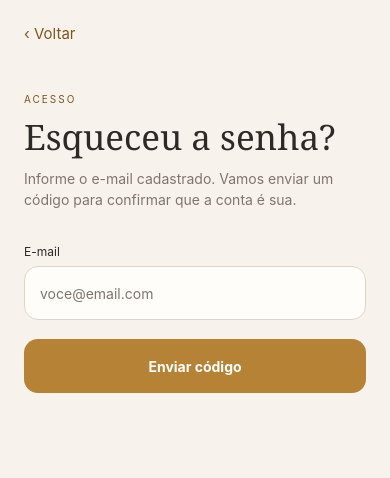
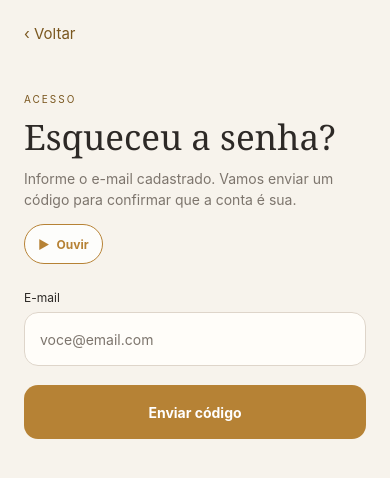
Before and after one commit to Oliyes/shopfeel-mobile, a React Native app: screen / in a window 390 px wide. Both pictures are taken after a click on the button "Esqueci minha senha". Shown: the top 478 px of the page. Built offline with nearby package versions, Linux system fonts and the light colour scheme; no server answers.

Commit message:
Adiciona audio de acessibilidade na recuperacao de senha

```diff
--- a/src/screens/ForgotPasswordScreen.js
+++ b/src/screens/ForgotPasswordScreen.js
@@ -9,9 +9,11 @@ import {
   ScrollView,
   KeyboardAvoidingView,
   Platform,
+  View,
 } from "react-native";
 import { SafeAreaView } from "react-native-safe-area-context";
 import { apiRequest } from "../services/api";
+import SpeakButton from "../components/SpeakButton";
 import { colors } from "../theme";
 
 export default function ForgotPasswordScreen({ navigation }) {
@@ -30,29 +32,18 @@ export default function ForgotPasswordScreen({ navigation }) {
 
     try {
       setLoading(true);
-
-      const data = await apiRequest(
-        "/api/auth/forgot-password",
-        {
+      const data = await apiRequest("/api/auth/forgot-password", {
         method: "POST",
-          body: JSON.stringify({
-            email: email.trim().toLowerCase(),
-          }),
-        }
-      );
+        body: JSON.stringify({ email: email.trim().toLowerCase() }),
+      });
 
       setStep("reset");
-
       Alert.alert(
         "Verifique seu e-mail",
-        data.message ||
-          "Enviamos um código de recuperação."
+        data.message || "Enviamos um código de recuperação."
       );
     } catch (error) {
-      Alert.alert(
-        "Recuperação de senha",
-        error.message
-      );
+      Alert.alert("Recuperação de senha", error.message);
     } finally {
       setLoading(false);
     }
@@ -60,75 +51,53 @@ export default function ForgotPasswordScreen({ navigation }) {
 
   async function handleResetPassword() {
     if (!code.trim()) {
-      Alert.alert(
-        "Atenção",
-        "Digite o código enviado para seu e-mail."
-      );
+      Alert.alert("Atenção", "Digite o código enviado para seu e-mail.");
       return;
     }
 
     if (password.length < 8) {
-      Alert.alert(
-        "Senha curta",
-        "A nova senha deve ter pelo menos 8 caracteres."
-      );
+      Alert.alert("Senha curta", "A nova senha deve ter pelo menos 8 caracteres.");
       return;
     }
 
     if (password !== confirm) {
-      Alert.alert(
-        "Atenção",
-        "As senhas não são iguais."
-      );
+      Alert.alert("Atenção", "As senhas não são iguais.");
       return;
     }
 
     try {
       setLoading(true);
-
-      const data = await apiRequest(
-        "/api/auth/reset-password",
-        {
+      const data = await apiRequest("/api/auth/reset-password", {
         method: "POST",
         body: JSON.stringify({
           email: email.trim().toLowerCase(),
           code: code.trim(),
           password,
         }),
-        }
-      );
+      });
 
       Alert.alert(
         "Senha alterada",
-        data.message ||
-          "Sua senha foi alterada com sucesso.",
-        [
-          {
-            text: "Entrar",
-            onPress: () =>
-              navigation.replace("Login"),
-          },
-        ]
+        data.message || "Sua senha foi alterada com sucesso.",
+        [{ text: "Entrar", onPress: () => navigation.replace("Login") }]
       );
     } catch (error) {
-      Alert.alert(
-        "Não foi possível alterar a senha",
-        error.message
-      );
+      Alert.alert("Não foi possível alterar a senha", error.message);
     } finally {
       setLoading(false);
     }
   }
 
+  const speechText =
+    step === "email"
+      ? "Tela de recuperação de senha. Digite o e-mail cadastrado e toque em Enviar código. Você receberá um código de recuperação por e-mail."
+      : "Digite o código de seis números enviado ao seu e-mail. Depois, informe uma nova senha com pelo menos oito caracteres, confirme a nova senha e toque em Alterar senha.";
+
   return (
     <SafeAreaView style={styles.safe}>
       <KeyboardAvoidingView
         style={styles.safe}
-        behavior={
-          Platform.OS === "ios"
-            ? "padding"
-            : undefined
-        }
+        behavior={Platform.OS === "ios" ? "padding" : undefined}
       >
         <ScrollView
           contentContainerStyle={styles.container}
@@ -140,43 +109,39 @@ export default function ForgotPasswordScreen({ navigation }) {
                 setStep("email");
                 return;
               }
-
               navigation.goBack();
             }}
+            accessibilityRole="button"
+            accessibilityLabel="Voltar"
           >
-            <Text style={styles.back}>
-              ‹ Voltar
-            </Text>
+            <Text style={styles.back}>‹ Voltar</Text>
           </TouchableOpacity>
 
-          <Text style={styles.kicker}>
-            ACESSO
+          <Text style={styles.kicker}>ACESSO</Text>
+          <Text style={styles.title}>
+            {step === "email" ? "Esqueceu a senha?" : "Crie uma nova senha"}
           </Text>
-
-          <Text style={styles.title}>
-            {step === "email"
-              ? "Esqueceu a senha?"
-              : "Crie uma nova senha"}
-          </Text>
-
           <Text style={styles.subtitle}>
             {step === "email"
               ? "Informe o e-mail cadastrado. Vamos enviar um código para confirmar que a conta é sua."
               : "Digite o código de 6 números que enviamos para seu e-mail e escolha uma nova senha."}
           </Text>
 
+          <View style={styles.audioWrap}>
+            <SpeakButton
+              text={speechText}
+              accentColor="#B68235"
+              label="Ouvir instruções de recuperação de senha"
+            />
+          </View>
+
           {step === "email" ? (
             <>
-              <Text style={styles.label}>
-                E-mail
-              </Text>
-
+              <Text style={styles.label}>E-mail</Text>
               <TextInput
                 style={styles.input}
                 placeholder="voce@email.com"
-                placeholderTextColor={
-                  colors.muted
-                }
+                placeholderTextColor={colors.muted}
                 keyboardType="email-address"
                 autoCapitalize="none"
                 value={email}
@@ -188,80 +153,52 @@ export default function ForgotPasswordScreen({ navigation }) {
                 style={styles.button}
                 onPress={handleSendCode}
                 disabled={loading}
+                accessibilityRole="button"
+                accessibilityLabel="Enviar código"
               >
                 {loading ? (
-                  <ActivityIndicator
-                    color={colors.white}
-                  />
+                  <ActivityIndicator color={colors.white} />
                 ) : (
-                  <Text
-                    style={styles.buttonText}
-                  >
-                    Enviar código
-                  </Text>
+                  <Text style={styles.buttonText}>Enviar código</Text>
                 )}
               </TouchableOpacity>
             </>
           ) : (
             <>
               <Text style={styles.emailSent}>
-                Código enviado para{" "}
-                {email.trim().toLowerCase()}
+                Código enviado para {email.trim().toLowerCase()}
               </Text>
 
-              <Text style={styles.label}>
-                Código de recuperação
-              </Text>
-
+              <Text style={styles.label}>Código de recuperação</Text>
               <TextInput
-                style={[
-                  styles.input,
-                  styles.codeInput,
-                ]}
+                style={[styles.input, styles.codeInput]}
                 placeholder="000000"
-                placeholderTextColor={
-                  colors.muted
-                }
+                placeholderTextColor={colors.muted}
                 keyboardType="number-pad"
                 maxLength={6}
                 value={code}
                 onChangeText={(value) =>
-                  setCode(
-                    value.replace(
-                      /[^0-9]/g,
-                      ""
-                    )
-                  )
+                  setCode(value.replace(/[^0-9]/g, ""))
                 }
                 accessibilityLabel="Código de recuperação"
               />
 
-              <Text style={styles.label}>
-                Nova senha
-              </Text>
-
+              <Text style={styles.label}>Nova senha</Text>
               <TextInput
                 style={styles.input}
                 placeholder="Mínimo de 8 caracteres"
-                placeholderTextColor={
-                  colors.muted
-                }
+                placeholderTextColor={colors.muted}
                 secureTextEntry
                 value={password}
                 onChangeText={setPassword}
                 accessibilityLabel="Nova senha"
               />
 
-              <Text style={styles.label}>
-                Confirmar nova senha
-              </Text>
-
+              <Text style={styles.label}>Confirmar nova senha</Text>
               <TextInput
                 style={styles.input}
                 placeholder="Digite a nova senha novamente"
-                placeholderTextColor={
-                  colors.muted
-                }
+                placeholderTextColor={colors.muted}
                 secureTextEntry
                 value={confirm}
                 onChangeText={setConfirm}
@@ -270,21 +207,15 @@ export default function ForgotPasswordScreen({ navigation }) {
 
               <TouchableOpacity
                 style={styles.button}
-                onPress={
-                  handleResetPassword
-                }
+                onPress={handleResetPassword}
                 disabled={loading}
+                accessibilityRole="button"
+                accessibilityLabel="Alterar senha"
               >
                 {loading ? (
-                  <ActivityIndicator
-                    color={colors.white}
-                  />
+                  <ActivityIndicator color={colors.white} />
                 ) : (
-                  <Text
-                    style={styles.buttonText}
-                  >
-                    Alterar senha
-                  </Text>
+                  <Text style={styles.buttonText}>Alterar senha</Text>
                 )}
               </TouchableOpacity>
 
@@ -292,12 +223,10 @@ export default function ForgotPasswordScreen({ navigation }) {
                 style={styles.resendButton}
                 onPress={handleSendCode}
                 disabled={loading}
+                accessibilityRole="button"
+                accessibilityLabel="Enviar outro código"
               >
-                <Text
-                  style={styles.resendText}
-                >
-                  Enviar outro código
-                </Text>
+                <Text style={styles.resendText}>Enviar outro código</Text>
               </TouchableOpacity>
             </>
           )}
@@ -308,50 +237,14 @@ export default function ForgotPasswordScreen({ navigation }) {
 }
 
 const styles = StyleSheet.create({
-  safe: {
-    flex: 1,
-    backgroundColor: colors.background,
-  },
-
-  container: {
-    flexGrow: 1,
-    padding: 24,
-    paddingBottom: 40,
-  },
-
-  back: {
-    color: colors.goldDark,
-    fontSize: 15,
-    marginBottom: 50,
-  },
-
-  kicker: {
-    color: colors.goldDark,
-    letterSpacing: 2,
-    fontSize: 10,
-    marginBottom: 8,
-  },
-
-  title: {
-    fontSize: 35,
-    fontFamily: "Georgia",
-    color: colors.text,
-  },
-
-  subtitle: {
-    color: colors.muted,
-    lineHeight: 21,
-    marginTop: 8,
-    marginBottom: 30,
-  },
-
-  label: {
-    color: colors.text,
-    fontSize: 12,
-    marginBottom: 7,
-    marginTop: 4,
-  },
-
+  safe: { flex: 1, backgroundColor: colors.background },
+  container: { flexGrow: 1, padding: 24, paddingBottom: 40 },
+  back: { color: colors.goldDark, fontSize: 15, marginBottom: 50 },
+  kicker: { color: colors.goldDark, letterSpacing: 2, fontSize: 10, marginBottom: 8 },
+  title: { fontSize: 35, fontFamily: "Georgia", color: colors.text },
+  subtitle: { color: colors.muted, lineHeight: 21, marginTop: 8, marginBottom: 14 },
+  audioWrap: { marginBottom: 22 },
+  label: { color: colors.text, fontSize: 12, marginBottom: 7, marginTop: 4 },
   input: {
     height: 54,
     borderWidth: 1,
@@ -362,19 +255,8 @@ const styles = StyleSheet.create({
     color: colors.text,
     marginBottom: 15,
   },
-
-  codeInput: {
-    fontSize: 22,
-    letterSpacing: 8,
-    textAlign: "center",
-  },
-
-  emailSent: {
-    color: "#7B4AB5",
-    fontSize: 12,
-    marginBottom: 22,
-  },
-
+  codeInput: { fontSize: 22, letterSpacing: 8, textAlign: "center" },
+  emailSent: { color: "#7B4AB5", fontSize: 12, marginBottom: 22 },
   button: {
     height: 54,
     marginTop: 4,
@@ -383,22 +265,12 @@ const styles = StyleSheet.create({
     alignItems: "center",
     justifyContent: "center",
   },
-
-  buttonText: {
-    color: colors.white,
-    fontWeight: "700",
-  },
-
+  buttonText: { color: colors.white, fontWeight: "700" },
   resendButton: {
     height: 48,
     alignItems: "center",
     justifyContent: "center",
     marginTop: 8,
   },
-
-  resendText: {
-    color: "#9B5DE5",
-    fontWeight: "700",
-    fontSize: 12,
-  },
+  resendText: { color: "#9B5DE5", fontWeight: "700", fontSize: 12 },
 });
```
Lines whose indentation alone changed are shown as unchanged.
